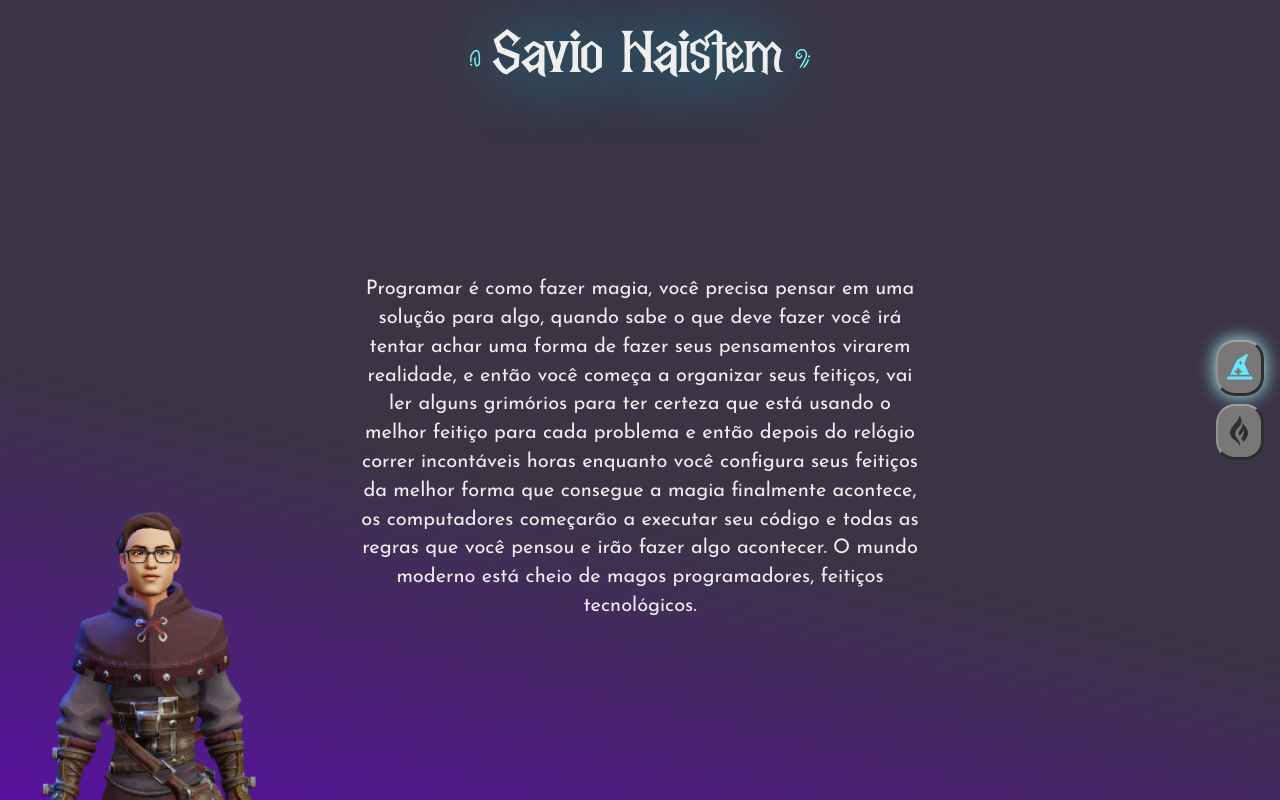
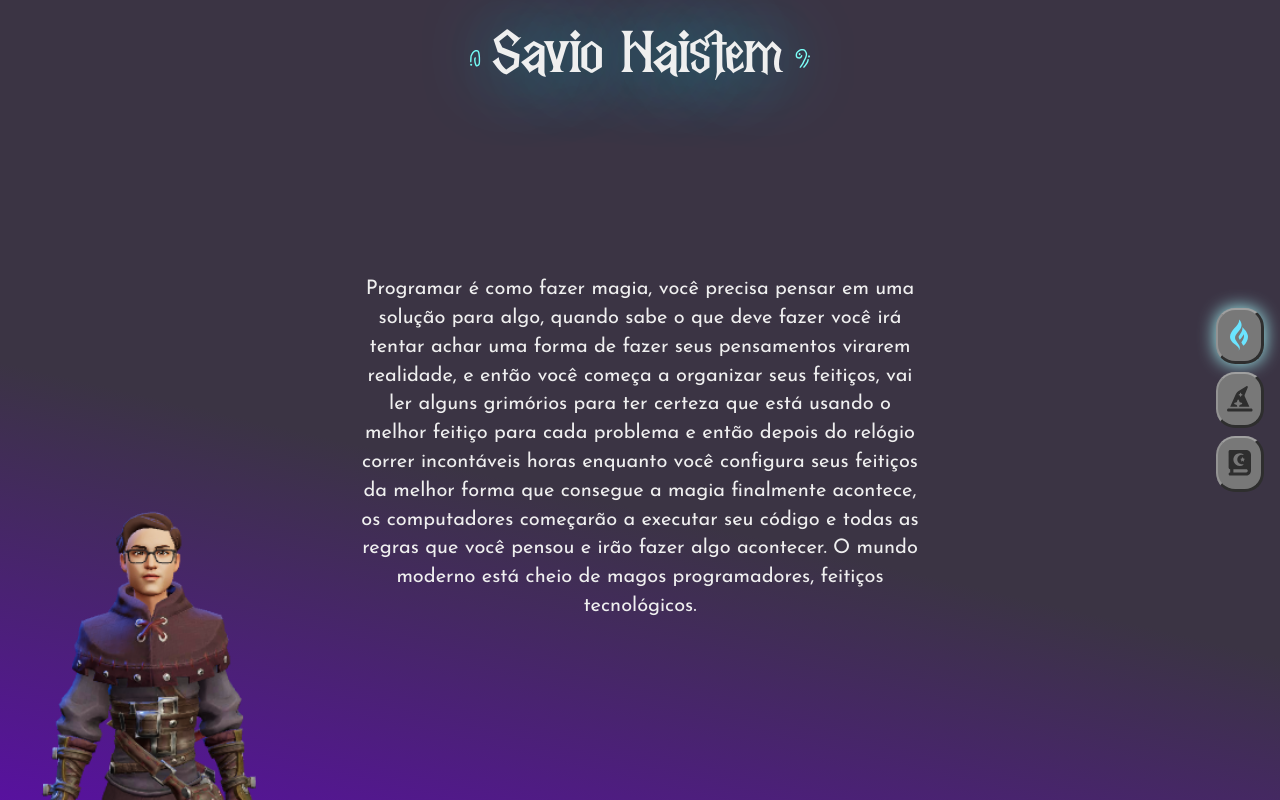
Before and after one commit to SavioHaistem/Portifolio, a Vue app: page / in a window 1280 px wide. Shown: the top 800 px of the page. Built offline with nearby package versions, Linux system fonts and the light colour scheme.

Commit message:
feat: projects page

```diff
--- a/package.json
+++ b/package.json
@@ -10,6 +10,9 @@
     "format": "prettier --write src/"
   },
   "dependencies": {
+    "@fortawesome/vue-fontawesome": "^3.0.3",
+    "firebase-tools": "^12.5.4",
+    "pinia": "^2.1.6",
     "vue": "^3.3.4",
     "vue-router": "4"
   },
@@ -17,7 +20,6 @@
     "@fortawesome/fontawesome-svg-core": "^6.4.2",
     "@fortawesome/free-brands-svg-icons": "^6.4.2",
     "@fortawesome/free-solid-svg-icons": "^6.4.2",
-    "@fortawesome/vue-fontawesome": "fortawesome/vue-fontawesome",
     "@rushstack/eslint-patch": "^1.3.2",
     "@vitejs/plugin-vue": "^4.2.3",
     "@vue/eslint-config-prettier": "^8.0.0",
--- a/src/About.vue
+++ b/src/About.vue
@@ -3,7 +3,7 @@ import headBar from './components/headBar.vue';
 </script>
 <script>
 export default {
-  name: "aboutVue"
+  name: "aboutPage"
 }
 </script>
 <template>
--- a/src/App.vue
+++ b/src/App.vue
@@ -5,22 +5,25 @@ import About from './About.vue';
 import { library } from '@fortawesome/fontawesome-svg-core';
 import { faHatWizard } from '@fortawesome/free-solid-svg-icons'
 import { faGripfire } from "@fortawesome/free-brands-svg-icons"
+import { faBookQuran } from '@fortawesome/free-solid-svg-icons';
 import { FontAwesomeIcon } from '@fortawesome/vue-fontawesome';
+import Projects from './Projects.vue';
 
-library.add(faHatWizard, faGripfire)
+library.add(faHatWizard, faGripfire, faBookQuran)
 export default {
   components: {
     Home,
     About,
+    Projects,
     FontAwesomeIcon
   },
   data() {
     return {
       currentTab: 'Home',
-      tabs: ['Home', 'About'],
-      icons: ['fa-solid fa-hat-wizard', 'fa-brands fa-gripfire'],
-      IconsColors: ['rgb(107, 228, 255)', '#FFFF00'],
-      IconsShadow: ['#A9FFFF','#FFFCA1']
+      tabs: ['Home', 'About', 'Projects'],
+      icons: ['fa-brands fa-gripfire', 'fa-solid fa-hat-wizard', 'fa-solid fa-book-quran'],
+      IconsColors: ['rgb(107, 228, 255)', '#FFFF00', '#FF78D4'],
+      IconsShadow: ['#A9FFFF','#FFFCA1','#e1a1bf']
     }
   }
 }
@@ -95,7 +98,11 @@ nav > button .tab-icon {
   color: black;
 }
 
-nav > button .tab-icon.Home {
+nav > button .tab-icon.About {
+  width: calc(2rem - 0.4rem);
+  height: calc(2rem - 0.4rem);
+}
+nav > button .tab-icon.Projects {
   width: calc(2rem - 0.4rem);
   height: calc(2rem - 0.4rem);
 }
--- /dev/null
+++ b/src/Projects.vue
@@ -0,0 +1,15 @@
+<template>
+   <div>
+
+   </div>
+</template>
+
+<script>
+export default {
+   name: 'projectsPage'
+}
+</script>
+
+<style scoped>
+
+</style>
--- a/vite.config.js
+++ b/vite.config.js
@@ -8,6 +8,11 @@ export default defineConfig({
   plugins: [
     vue(),
   ],
+  build: {
+    rollupOptions: {
+      external: "@fortawesome/vue-fontawesome",
+    }
+  },
   resolve: {
     alias: {
       '@': fileURLToPath(new URL('./src', import.meta.url))
```
Also changed, not shown: firebase.json (added), 2 other files (tests, documents, lock files or other folders).
